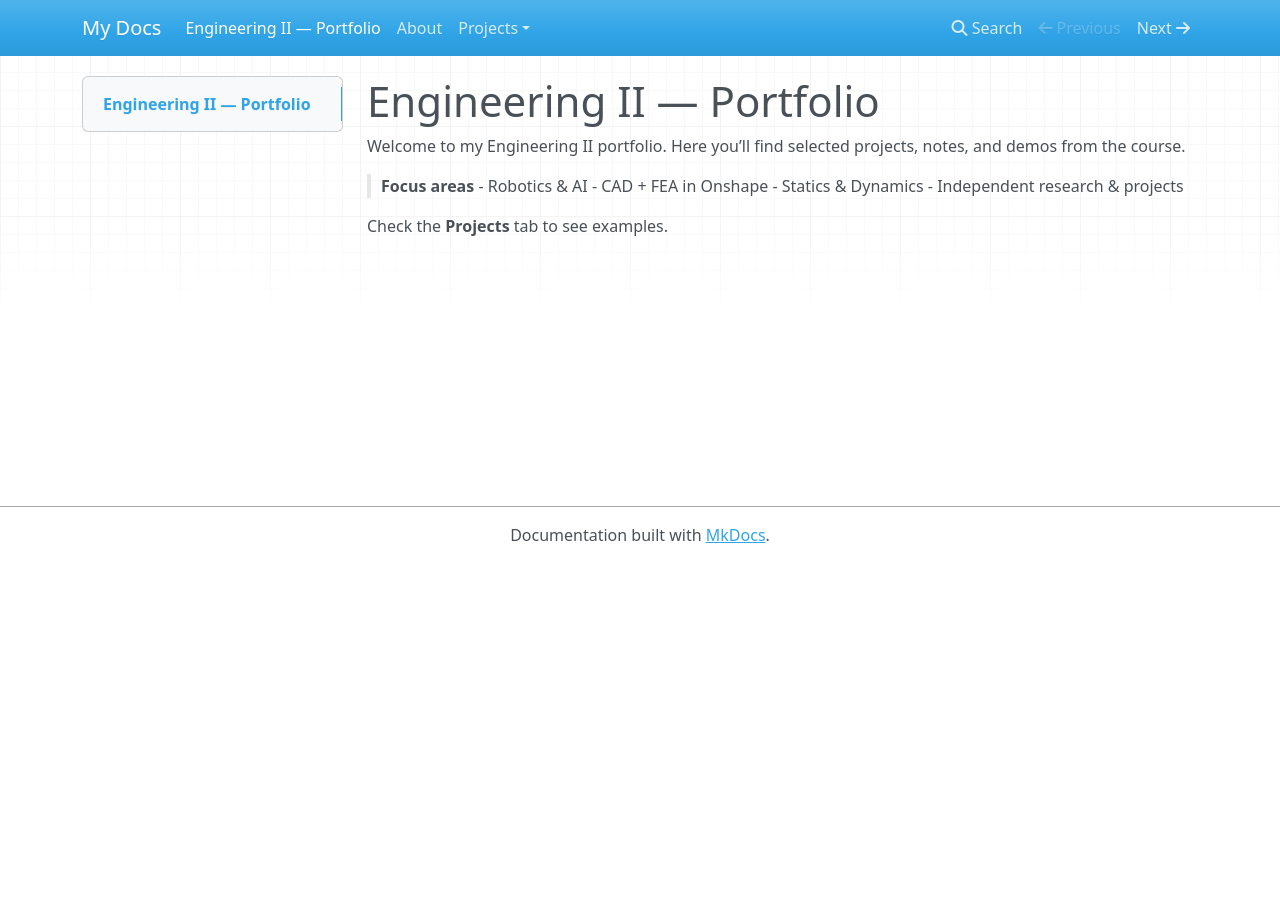
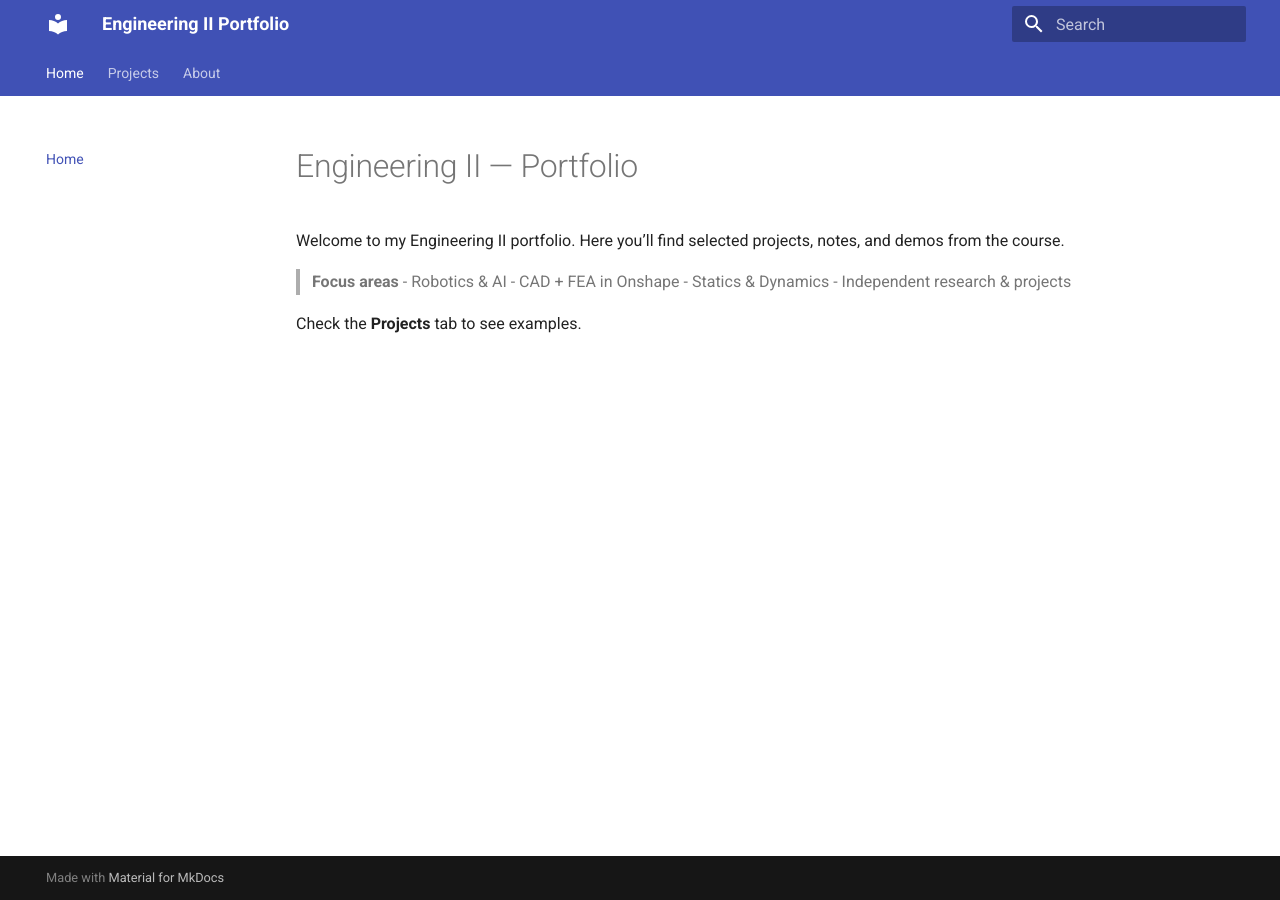
Before and after one commit to Susanna-08/eng2_portfolio, an MkDocs documentation site: the page built from docs/index.md, in a window 1280 px wide. Built offline with MkDocs 1.6.1 and Material for MkDocs 9.7.7, drawn with Linux system fonts in a browser that asks for light colours; nearby versions of some CDN libraries.

```diff
--- a/mkdocs.yml
+++ b/mkdocs.yml
@@ -1 +1,36 @@
-site_name: My Docs
+site_name: Engineering II Portfolio
+site_description: Projects and notes from Engineering II
+site_url: https://<YOUR_GITHUB_USERNAME>.github.io/eng2_portfolio/
+
+theme:
+  name: material
+  features:
+    - navigation.tabs
+    - navigation.sections
+    - toc.integrate
+    - content.code.copy
+  palette:
+    - scheme: default
+      primary: indigo
+      accent: indigo
+
+nav:
+  - Home: index.md
+  - Projects:
+      - Hello: projects/hello.md
+  - About: about.md
+
+markdown_extensions:
+  - admonition
+  - attr_list
+  - md_in_html
+  - pymdownx.details
+  - pymdownx.superfences
+  - pymdownx.highlight:
+      anchor_linenums: true
+      line_spans: __span
+      pygments_lang_class: true
+  - pymdownx.inlinehilite
+  - pymdownx.snippets
+  - pymdownx.tabbed:
+      alternate_style: true
```
Also changed, not shown: docs/about.md (+10 -0 lines), docs/projects/hello.md (+15 -0 lines), 1 other file.
